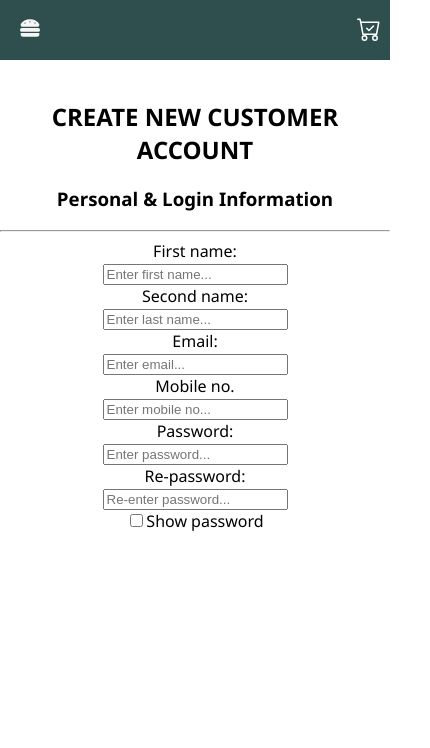
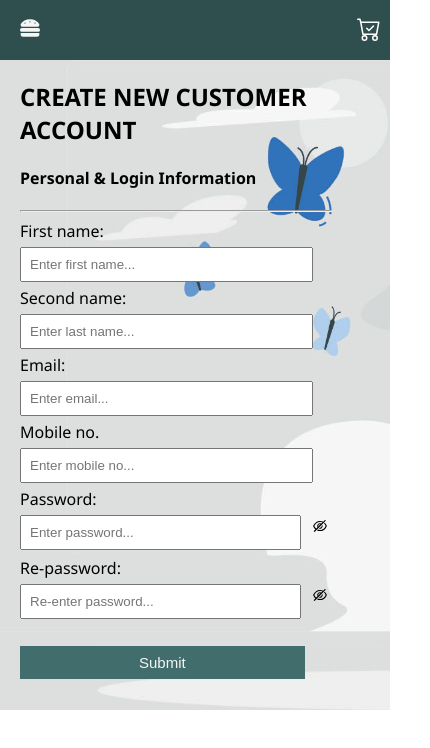
Before and after one commit to krishnachaturvedi1901/CameraEcommApp, a React (Create React App) app: page /signup in a window 390 px wide. Shown: the top 748 px of the page, 430 px wide, since content can reach past the window. Built offline with nearby package versions, Linux system fonts and the light colour scheme; no server answers.

Commit message:
added signup feature

```diff
--- a/cameraProducts.json
+++ b/cameraProducts.json
@@ -46,7 +46,7 @@
       "sensorType": "CMOS",
       "batteryType": "Alkaline Battery",
       "lensType": "Prime",
-      "rating": 2.0
+      "rating": 2
     },
     {
       "id": 4,
@@ -158,7 +158,7 @@
       "sensorType": "CMOS",
       "batteryType": "Lithium ion (Li-ion)",
       "lensType": "Prime",
-      "rating": 3.0
+      "rating": 3
     },
     {
       "id": 11,
@@ -190,7 +190,7 @@
       "sensorType": "CMOS",
       "batteryType": "Lithium ion (Li-ion)",
       "lensType": "Prime",
-      "rating": 4.0
+      "rating": 4
     },
     {
       "id": 13,
@@ -526,7 +526,7 @@
       "sensorType": "CMOS",
       "batteryType": "Alkaline Battery",
       "lensType": "Standard",
-      "rating": 5.0
+      "rating": 5
     },
     {
       "id": 34,
@@ -970,9 +970,49 @@
       "mobile": 7355617820,
       "password": "123@kc",
       "login": false
+    },
+    {
+      "firstname": "Krishna",
+      "lastname": "Chaturvedi",
+      "email": "eve.holt@reqres.in",
+      "mobile": 7355617820,
+      "password": "aA1@abcd",
+      "re-password": "aA1@abcd",
+      "login": false,
+      "id": 2
+    },
+    {
+      "firstname": "Kc",
+      "lastname": "Chaturvedi",
+      "email": "123@gmail.com",
+      "mobile": 1234567890,
+      "password": "123@gmailCOM",
+      "login": false,
+      "re-password": "123@gmailCOM",
+      "id": 3
+    },
+    {
+      "firstname": "Andand",
+      "lastname": "Ram",
+      "email": "anand@gmail.com",
+      "mobile": 1234561234,
+      "password": "1234abcd@AB",
+      "repassword": "1234acbd@ABC",
+      "login": false,
+      "id": 4
+    },
+    {
+      "firstname": "Andand",
+      "lastname": "Ram",
+      "email": "anand@gmail.com",
+      "mobile": 1234561234,
+      "password": "1234abcd@ABC",
+      "repassword": "1234acbd@ABC",
+      "login": false,
+      "id": 5
     }
   ],
   "wishlists": [],
   "carts": [],
-  "orders":[]
+  "orders": []
 }
--- a/src/components/Navbar/Navbar.module.css
+++ b/src/components/Navbar/Navbar.module.css
@@ -1,7 +1,7 @@
 .navDiv{
     margin: 0;
     position: fixed;
-    z-index: 1;
+    z-index: 2;
     height: 60px;
     width: 100%;
     background-color: darkslategray;
@@ -32,7 +32,7 @@
 .navHamMainDiv{
     margin: 0;
     position: fixed;
-    z-index: 1;
+    z-index: 2;
     height: 60px;
     width: 100%;
     background-color: darkslategray;
--- a/src/components/Navbar/NavbarSideDiv.module.css
+++ b/src/components/Navbar/NavbarSideDiv.module.css
@@ -7,6 +7,7 @@
     background-color: rgb(84, 126, 126,0.7);
     max-width: 200px;
     padding-top: 80px;
+    z-index: 1;
 }
 .navSideDiv::before {
     content: "";
--- a/src/context/Authcontext.jsx
+++ b/src/context/Authcontext.jsx
@@ -9,12 +9,7 @@ const AuthcontextProvider = ({children}) => {
     const [isAuth,setIsAuth]=useState(false)
 
     const toggleAuth=()=>{
-        // .then(()=>{
-        //     setIsAuth(!isAuth)
-        // })
-        // .catch(()=>{
-        //     console.log("error after login notToggling")
-        // })
+      setIsAuth(!isAuth)
     }
   return (
     <AuthContext.Provider value={{isAuth,toggleAuth}} >
--- a/src/pages/Login.jsx
+++ b/src/pages/Login.jsx
@@ -1,18 +1,19 @@
-import React from "react";
+import React, { useEffect } from "react";
 import styles from "../styles/Login.module.css";
 import { useState } from "react";
-import { Link } from "react-router-dom";
+import { Link, useNavigate } from "react-router-dom";
 import { useContext } from "react";
 import { AuthContext } from "../context/Authcontext";
 import { sendLoginRequest } from "../redux/LoginSignupState/actions";
 import { useDispatch, useSelector } from "react-redux";
 const Login = () => {
-  const dispatch=useDispatch()
-  const {loading,payload,error}=useSelector((state)=>state.LoginState)
-  const {isAuth,toggleAuth}=useContext(AuthContext)
+  const navigate=useNavigate()
+  const dispatch = useDispatch();
+  const { loading, payload, error } = useSelector((state) => state.LoginState);
+  const { isAuth, toggleAuth } = useContext(AuthContext);
   const [authData, setAuthData] = useState({ email: "", password: "" });
 
-  console.log("login payload-",loading,payload,error)
+  console.log("login payload-", loading, payload, error);
 
   const handleChange = (e) => {
     const { name, value } = e.target;
@@ -22,10 +23,12 @@ const Login = () => {
 
   const handleSubmit = (e) => {
     e.preventDefault();
-    console.log("login data after submit click in login",authData);
-    dispatch(sendLoginRequest(authData))
+    dispatch(sendLoginRequest(authData));
+  };
 
-  };
+  useEffect(()=>{
+    if(payload){toggleAuth()}
+  },[payload])
   return (
     <div className={styles.loginSignupDiv}>
       <div className={styles.loginDiv}>
@@ -37,9 +40,14 @@ const Login = () => {
           any signing issue, please use Forgot Password link.
         </p>
         <form onSubmit={handleSubmit}>
-          <label htmlFor="email">
-            Email:
-          </label>
+          {error ? (
+            <p id={styles.errorWarningPTag}>
+              User with give email or password not found! Try using right email
+              and password.
+            </p>
+          ) : null}
+          {loading ? <h4>Loading ...</h4> : null}
+          <label htmlFor="email">Email:</label>
           <br />
           <input
             type="email"
@@ -49,10 +57,8 @@ const Login = () => {
             required
             onChange={handleChange}
           />
-          <label htmlFor="password">
-            Password:
-          </label>
-          <br/>
+          <label htmlFor="password">Password:</label>
+          <br />
           <input
             type="password"
             id="password"
@@ -61,18 +67,22 @@ const Login = () => {
             required
             onChange={handleChange}
           />
-          <button id={styles.loginBtn} type="submit">Login</button>
-          <button id={styles.forgetPasswordBtn} >Forget password ?</button>
+          <button id={styles.loginBtn} type="submit">
+            Login
+          </button>
+          <button id={styles.forgetPasswordBtn}>Forget password ?</button>
         </form>
       </div>
       <div className={styles.signupDiv}>
         <h4>NEW CUSTOMERS</h4>
-        <hr/>
+        <hr />
         <p>
           Creating an account has many benefits: check out faster, keep more
           than one address, track orders and more.
         </p>
-        <Link to={'/signup'} ><button className={styles.moveToSignupBtn} >Create an account</button></Link>
+        <Link to={"/signup"}>
+          <button className={styles.moveToSignupBtn}>Create an account</button>
+        </Link>
       </div>
     </div>
   );
--- a/src/pages/Signup.jsx
+++ b/src/pages/Signup.jsx
@@ -1,13 +1,23 @@
 import React, { useState } from "react";
 import styles from "../styles/Signup.module.css";
+import { AiOutlineEyeInvisible } from "react-icons/ai";
+import { AiOutlineEye } from "react-icons/ai";
+import cameraManImg from "../static/signupImg.jpg";
+import { useDispatch } from "react-redux";
+import { sendSignupRequest } from "../redux/LoginSignupState/actions";
+const Signup = () => {
+  const [showPassword, setShowPassword] = useState(false);
+  const [showRePassword, setShowRePassword] = useState(false);
+  const dispatch=useDispatch()
 
-const Signup = () => {
   const [signupData, setSignupData] = useState({
     firstname: "",
     lastname: "",
     email: "",
-    mobile: Number,
+    mobile: 0,
     password: "",
+    repassword:"",
+    login:false
   });
 
   const handleSigupFormChange = (e) => {
@@ -17,13 +27,24 @@ const Signup = () => {
       : setSignupData({ ...signupData, [name]: value });
   };
 
+  const handleSignupFormSubmit = (e) => {
+    e.preventDefault();
+    dispatch(sendSignupRequest(signupData))
+  };
+
   console.log("signupdata", signupData);
   return (
+    <div className={styles.signupAmdImgTopDiv}>
       <div className={styles.signupMainDiv}>
         <h2>CREATE NEW CUSTOMER ACCOUNT</h2>
-      <h3>Personal & Login Information</h3>
-      <hr />
-      <form id={styles.signupForm}>
+        <h4>Personal & Login Information</h4>
+        <div className={styles.hrLineDiv}>
+          <hr className={styles.hrLine} />
+        </div>
+        <form
+          id={styles.signupForm}
+          onSubmit={(e) => handleSignupFormSubmit(e)}
+        >
           <label>First name:</label>
           <br />
           <input
@@ -34,7 +55,7 @@ const Signup = () => {
             required
             onChange={(e) => handleSigupFormChange(e)}
           />
-        <br />
+
           <label>Second name:</label>
           <br />
           <input
@@ -45,7 +66,7 @@ const Signup = () => {
             required
             onChange={(e) => handleSigupFormChange(e)}
           />
-        <br />
+
           <label>Email:</label>
           <br />
           <input
@@ -56,56 +77,70 @@ const Signup = () => {
             required
             onChange={(e) => handleSigupFormChange(e)}
           />
-        <br />
+
           <label>Mobile no.</label>
           <br />
           <input
-          type="number"
+            type="tel"
             id="mobile"
             name="mobile"
             placeholder="Enter mobile no..."
             required
-          minLength={10}
-          max={9999999999}
+            pattern="[0-9]{10}"
             onChange={(e) => handleSigupFormChange(e)}
           />
-        <br />
+
           <label>Password:</label>
           <br />
+          <div className={styles.passwordInputDiv}>
             <input
-          type="password"
+              type={showPassword ? "text" : "password"}
               id="password"
               name="password"
               placeholder="Enter password..."
               required
               min={8}
               max={12}
-          pattern="ab!@#$ABC123"
+              pattern="^(?=.*[a-z])(?=.*[A-Z])(?=.*\d)(?=.*[@$!%*?&])[A-Za-z\d@$!%*?&]{8,12}$"
               onChange={(e) => handleSigupFormChange(e)}
             />
-        <br />
+            <div
+              className={styles.showPassEyeDiv}
+              onClick={() => setShowPassword(!showPassword)}
+            >
+              {showPassword ? <AiOutlineEye /> : <AiOutlineEyeInvisible />}
+            </div>
+          </div>
           <label>Re-password:</label>
           <br />
+          <div className={styles.passwordInputDiv}>
             <input
-          type="password"
-          id="re-password"
-          name="re-password"
+              type={showRePassword ? "text" : "password"}
+              id="repassword"
+              name="repassword"
               placeholder="Re-enter password..."
               required
               min={8}
               max={12}
-          pattern="ab!@#$ABC123"
+              pattern="^(?=.*[a-z])(?=.*[A-Z])(?=.*\d)(?=.*[@$!%*?&])[A-Za-z\d@$!%*?&]{8,12}$"
               onChange={(e) => handleSigupFormChange(e)}
             />
-        <br />
-        <input
-          type="checkbox"
-          id="show-password-checkbox"
-          name="show-password"
-        />
-        <label>Show password</label>
-        <br />
+            <div
+              className={styles.showPassEyeDiv}
+              onClick={() => setShowRePassword(!showRePassword)}
+            >
+              {showRePassword ? <AiOutlineEye /> : <AiOutlineEyeInvisible />}
+            </div>
+          </div>
+
+          <button id={styles.signupBtn} type="submit">
+            Submit
+          </button>
         </form>
+      </div>
+      <div className={styles.ImgDiv}>
+        <img src={cameraManImg} />
+      </div>
     </div>
   );
 };
--- a/src/redux/LoginSignupState/actions.js
+++ b/src/redux/LoginSignupState/actions.js
@@ -9,44 +9,45 @@ import {
 } from "./actionTypes";
 const usersApiUrl = process.env.REACT_APP_USERS_API_URL;
 
-const login_loading = () => ({
+export const login_loading = () => ({
   type: LOGIN_LOADING,
   payload: [],
 });
-const login_success = (data) => ({
-  type: LOGIN_SUCCESS,
-  payload: data,
-});
-const login_error = () => ({
+export const login_success = (data) => {
+  return {
+    type: LOGIN_SUCCESS,
+    payload: data,
+  };
+};
+export const login_error = () => ({
   type: LOGIN_ERROR,
   payload: [],
 });
 
-const signup_loading = (data) => ({
+export const signup_loading = (data) => ({
   type: SIGNUP_LOADING,
   payload: data,
 });
-const signup_success = (data) => {
-    console.log("DATA INSIDE ACTION",data)
-    return {
-  type: SIGNUP_SUCCESS,
-  payload: data,
-}};
-const signup_error = (data) => ({
+export const signup_success = (data) => {
+  return {
+    type: SIGNUP_SUCCESS,
+    payload: data,
+  };
+};
+export const signup_error = (data) => ({
   type: SIGNUP_ERROR,
   payload: data,
 });
 
 export const sendLoginRequest = (obj) => (dispatch) => {
-  console.log("getting auth data in loginReqFunc", obj);
   dispatch(login_loading());
   axios(`${usersApiUrl}?email=${obj.email}&password=${obj.password}`)
     .then((res) => {
-      if (res.data.length!=0) {
-        console.log("res after login", { ...res.data[0], password: null });
-        dispatch(login_success({ ...res.data[0], password: null }));
+      if (res.data.length != 0) {
+        const userData = { ...res.data[0], password: null };
+        dispatch(login_success(userData));
       } else {
-        console.log("login error  called");
+        console.log("user with login data not found")
         dispatch(login_error());
       }
     })
@@ -54,3 +55,16 @@ export const sendLoginRequest = (obj) => (dispatch) => {
       console.log("err after login", err);
     });
 };
+
+export const sendSignupRequest=(obj)=>(dispatch)=>{
+  dispatch(signup_loading())
+  axios.post(`${usersApiUrl}`,obj)
+  .then((res)=>{
+    console.log("res after axios post signup",res)
+    dispatch(signup_success({...res.data,password:null}))
+  })
+  .catch((err)=>{
+    console.log("err after signupreq",err)
+    dispatch(signup_error())
+  })
+}
--- a/src/redux/LoginSignupState/reducer.js
+++ b/src/redux/LoginSignupState/reducer.js
@@ -1,26 +1,45 @@
-import { LOGIN_ERROR, LOGIN_LOADING, LOGIN_SUCCESS } from "./actionTypes";
+import { LOGIN_ERROR, LOGIN_LOADING, LOGIN_SUCCESS, SIGNUP_ERROR, SIGNUP_LOADING, SIGNUP_SUCCESS } from "./actionTypes";
 
 const LoginReducer = (
   state = {
-    loading: true,
+    loading: false,
     error: false,
     payload: {},
   },
-  { type, data }
+  { type, payload }
 ) => {
-    console.log("payload in side reducse",data)
   switch (type) {
     case LOGIN_LOADING:
-      return state;
+      return { ...state, loading: true, payload: {}, error: false };
     case LOGIN_SUCCESS:
-        console.log("payload in side reducse",data)
-      return { ...state, loading: false, payload: data, error: false };
+      return { ...state, loading: false, payload: payload, error: false };
     case LOGIN_ERROR:
-      return { ...state, loading: false, error: true };
+      return { ...state, loading: false, payload: {}, error: true };
 
     default:
       return state;
   }
 };
 
-export { LoginReducer };
+const SignupReducer = (
+  state = {
+    loading: false,
+    error: false,
+    payload: {},
+  },
+  { type, payload }
+) => {
+  switch (type) {
+    case SIGNUP_LOADING:
+      return { ...state, loading: true, payload: {}, error: false };
+    case SIGNUP_SUCCESS:
+      return { ...state, loading: false, payload: payload, error: false };
+    case SIGNUP_ERROR:
+      return { ...state, loading: false, payload: {}, error: true };
+
+    default:
+      return state;
+  }
+}
+
+export { LoginReducer,SignupReducer };
--- a/src/redux/store.js
+++ b/src/redux/store.js
@@ -2,7 +2,7 @@ import { legacy_createStore , combineReducers, applyMiddleware } from "redux";
 import thunk from "redux-thunk";
 import ProductReducer from "./productPageState/reducer";
 import { filteringReducer, paginationReducer, searchingReducer, sortingReducer } from "./pageSortFilterState/reducer";
-import { LoginReducer } from "./LoginSignupState/reducer";
+import { LoginReducer, SignupReducer } from "./LoginSignupState/reducer";
 
 const rootReducer=combineReducers({
   ProductState:ProductReducer,
@@ -10,7 +10,8 @@ const rootReducer=combineReducers({
   SortingState:sortingReducer,
   SearchingState:searchingReducer,
   FilteringState:filteringReducer,
-  LoginState:LoginReducer
+  LoginState:LoginReducer,
+  SignupState:SignupReducer
 })
 const middlewares=applyMiddleware(thunk)
 
--- a/src/styles/Cart.module.css
+++ b/src/styles/Cart.module.css
@@ -6,5 +6,5 @@
     right: 0px;
     top: 0px;
     background-color: rgb(61, 92, 92);
-    z-index: 0;
+    z-index: 1;
 }
--- a/src/styles/Login.module.css
+++ b/src/styles/Login.module.css
@@ -22,6 +22,10 @@
     margin-top: 5px;
     margin-bottom: 15px;
     width: 70%;
+}
+#errorWarningPTag{
+    color: red;
+    margin: 10px;
 }
 .loginDiv>form>input:focus{
     outline: none;
--- a/src/styles/Signup.module.css
+++ b/src/styles/Signup.module.css
@@ -1,3 +1,109 @@
+.signupAmdImgTopDiv{
+    padding-top: 60px;
+    display: flex;
+    justify-content: space-between;
+    align-items: center;
+}
+.ImgDiv{
+    padding: 0px;
+    height: fit-content;
+    width: fit-content;
+}
+.ImgDiv>img{
+    width: fit-content;
+    height: 650px;
+}
 .signupMainDiv{
-    padding-top: 80px;
+    width: 60%;
+    text-align: start;
+    padding: 0px 20px;
 }
+.hrLineDiv{
+    width: 80%;
+}
+.signupMainDiv>form>input{
+    display: block;
+    padding: 8px;
+    margin-top: 5px;
+    margin-bottom: 5px;
+    width: 70%;
+}
+.signupMainDiv>form>input:focus{
+    outline: none;
+    border-color: rgb(65, 109, 109);
+}
+
+.passwordInputDiv{
+    display: flex;
+    justify-content: center;
+    position: relative;
+    margin-top: 5px;
+    margin-bottom: 7px;
+    width: 72%;
+}
+.passwordInputDiv>input{
+    padding: 8px;
+    width: 100%;
+
+}
+.showPassEyeDiv{
+    position: absolute;
+    top: 2px;
+    left: 104%;
+}
+#signupBtn{
+    width: 73%;
+    font-size: 15px;
+    padding: 8px 20px;
+    margin: 20px 0px;
+    cursor: pointer;
+    background-color: rgb(65, 109, 109);
+    color: whitesmoke;
+    border: none;
+}
+#signupBtn:hover{
+    background-color: darkslategray;
+    opacity: 1;
+}
+
+@media screen and (max-width:1300px) {
+    .signupAmdImgTopDiv{
+        position: relative;
+        display: block;
+    }
+
+    .signupMainDiv{
+        position: absolute;
+        width: 100%;
+        text-align: start;
+        padding: 0px 20px;
+    }
+    .ImgDiv{
+        width: 100%;
+        overflow-y:hidden;
+
+    }
+    .ImgDiv>img{
+        width: fit-content;
+        height: 950px;
+    }
+
+}
+
+@media screen and (max-width:500px) {
+    .signupAmdImgTopDiv{
+        padding-top: 60px;
+        display: block;
+    }
+
+    .signupMainDiv{
+        width: 100%;
+        text-align: start;
+        padding: 0px 20px;
+    }
+    .ImgDiv>img{
+        width: fit-content;
+        height: 650px;
+    }
+
+}
```
Also changed, not shown: src/static/signupImg.jpg (added). Lines whose indentation alone changed are shown as unchanged.
